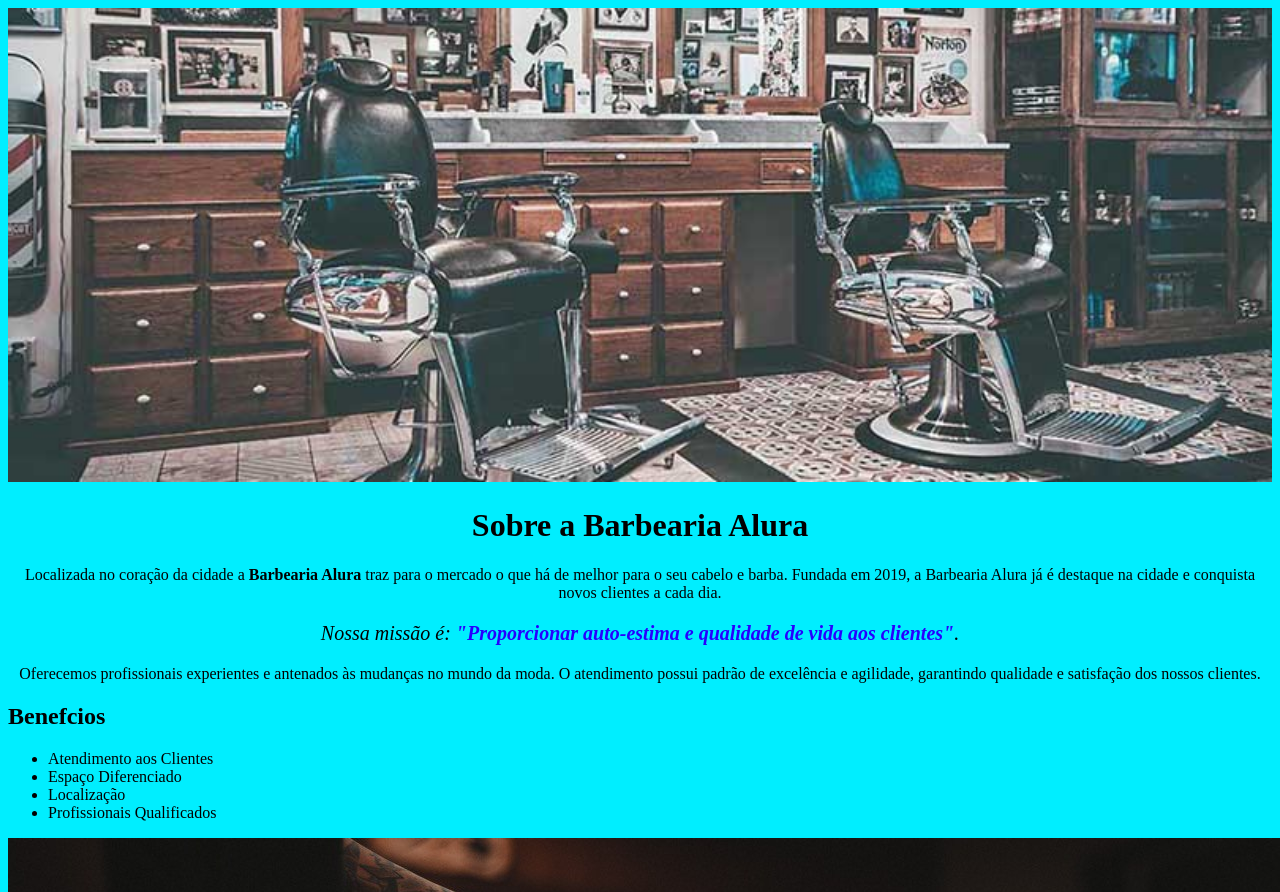
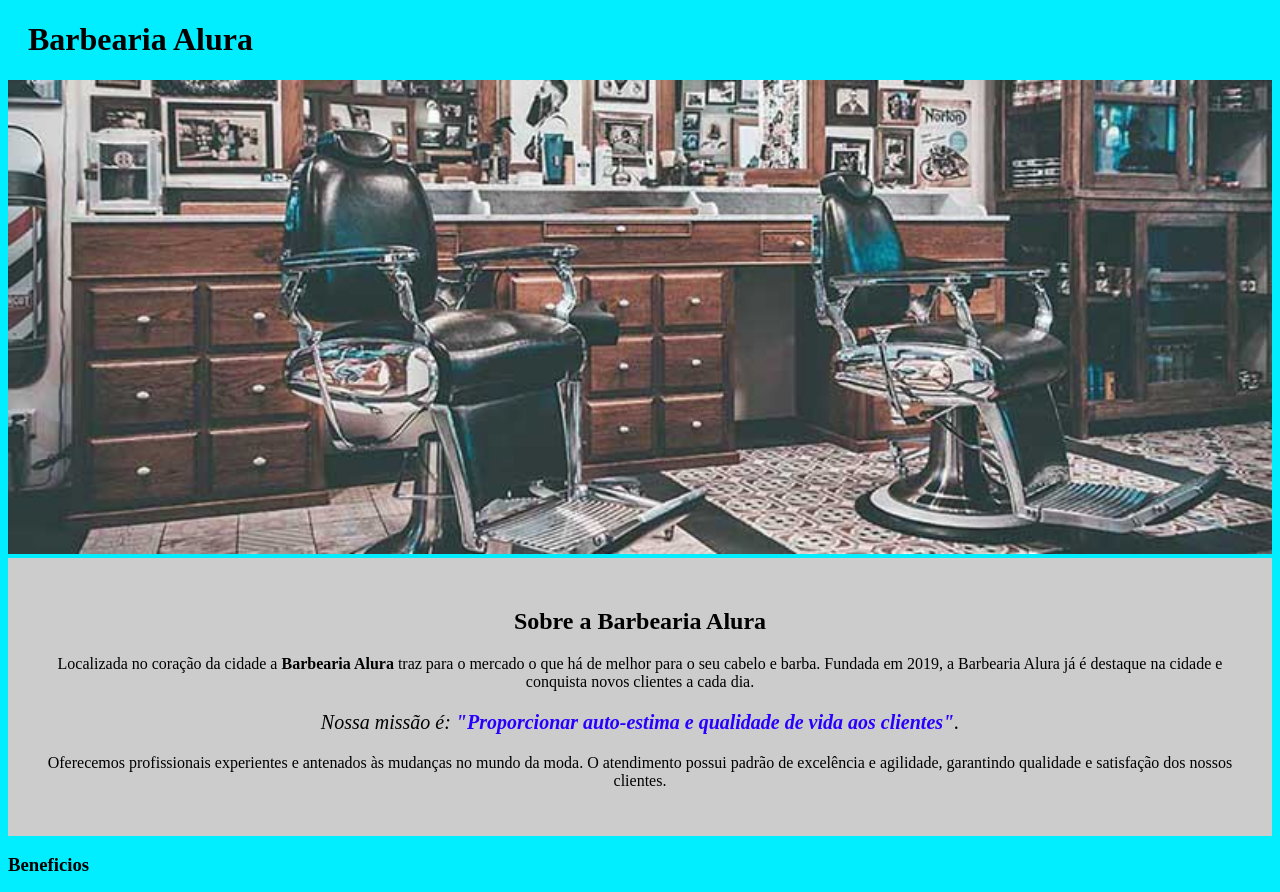
Before and after one commit to MercioGiaretta/Html-CSS, a plain HTML site: page index.html in a window 1280 px wide. Shown: the top 892 px of the page. Drawn offline with Linux system fonts and the light colour scheme.

Commit message:
Add files via upload

```diff
--- a/index.html
+++ b/index.html
@@ -7,9 +7,12 @@
     </head>
 
     <body>
-        <img id="banner" src="banner.jpg">
-        <div>
-            <h1 style="text-align: center">Sobre a Barbearia Alura</h1>
+        <header>
+            <h1 class="titulo-principal">Barbearia Alura</h1>
+        </header>
+        <img id="banner" src="https://raw.githubusercontent.com/MercioGiaretta/Html-CSS/main/banner.jpg">
+        <div class="principal">
+            <h2 class="titulo-centralizado">Sobre a Barbearia Alura</h2>
 
             <p>Localizada no coração da cidade a <strong>Barbearia Alura</strong> traz para o mercado o que há de melhor para o seu cabelo e barba.
             Fundada em 2019, a Barbearia Alura já é destaque na cidade e conquista novos clientes a cada dia.</p>
@@ -21,7 +24,7 @@
         </div>
         <div>
 
-        <h2>Benefcios</h2>
+        <h3>Beneficios</h3>
 
         <ul>
             <li class="itens">Atendimento aos Clientes</li>
@@ -30,7 +33,7 @@
             <li class="itens">Profissionais Qualificados</li>
         </ul>
 
-        <img src="beneficios.jpg" class="imagembeneficios">
+        <img src="beneficios.jpg" class="imagembeneficios" width="50%">
         </div>
     </body>
 </html>
--- a/style.css
+++ b/style.css
@@ -3,10 +3,18 @@ body {
 }
 
 #banner {
-    width: 100%;
+    width:100%;
 }
 
-h1 {
+.principal{
+    background: #CCCCCC;
+    padding: 30px;
+}
+
+.titulo-principal {
+    padding-left: 20px;
+}
+.titulo-centralizado {
     text-align: center
 }
 
@@ -21,3 +29,24 @@ p {
 em strong {
     color: #2600ff;
 }
+
+.itens {
+    font-size: italic
+}
+
+.beneficios {
+    background: #FFFFFF;
+    padding: 20px;
+}
+
+ul {
+    display: inline-block;
+    vertical-align: top;
+    width: 20%;
+    margin-right: 15%;
+}
+
+
+.imagembeneficios {
+    width: 50%;
+}
```
